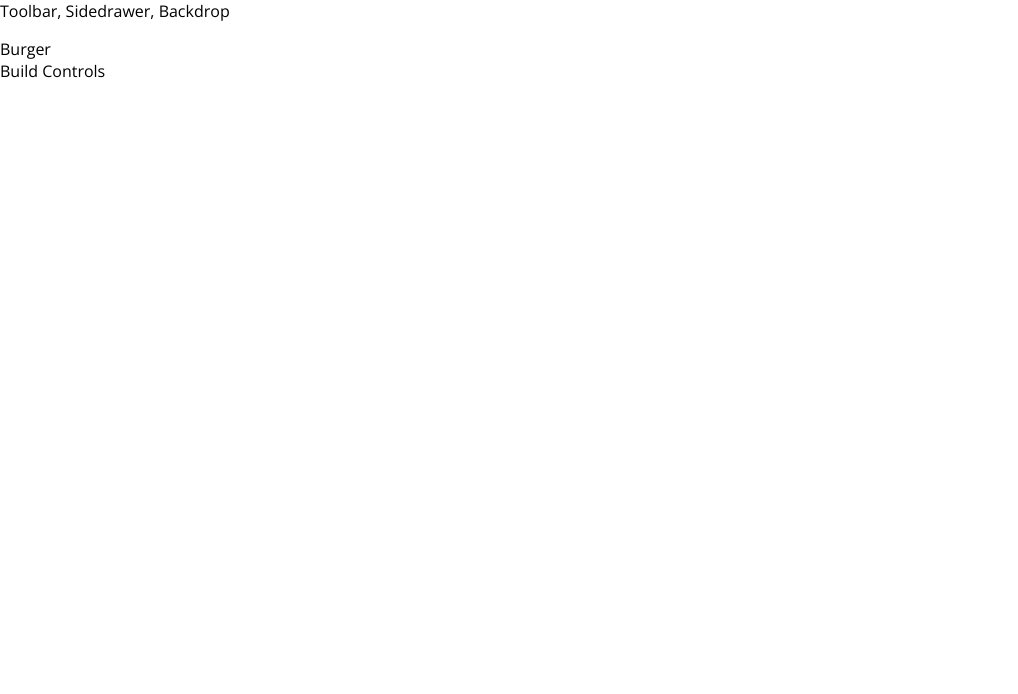
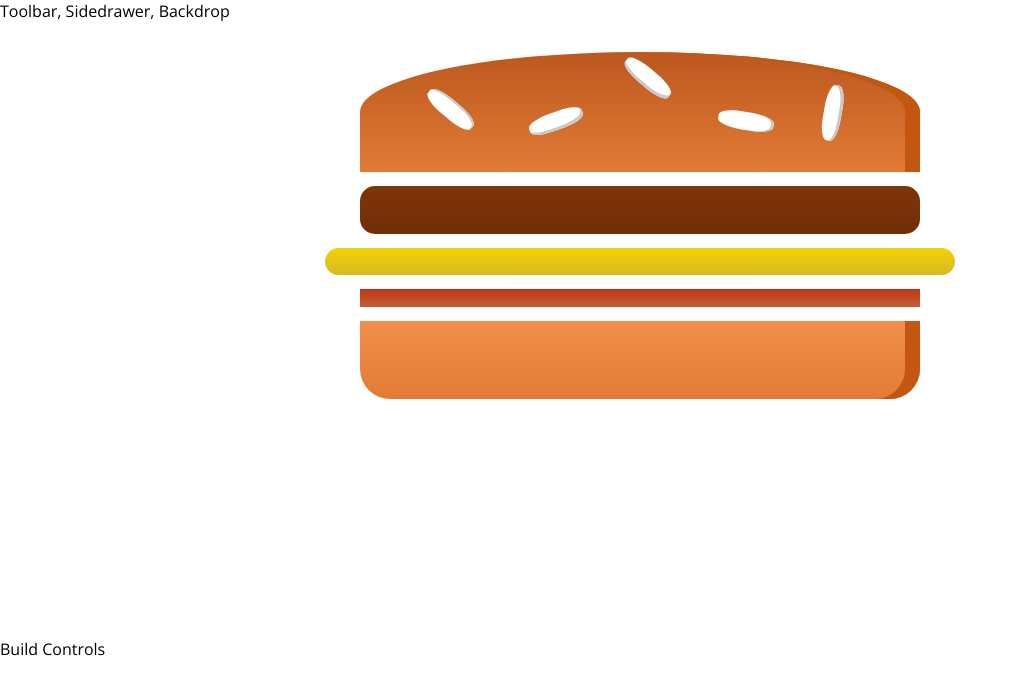
Before and after one commit to P-star-art/Burger-builder, a React (Create React App) app: page / in a window 1280 px wide. Shown: the top 694 px of the page, without its empty margins (0-1018 px from the left). Built offline with nearby package versions, Linux system fonts and the light colour scheme.

Commit message:
starting the burger component

```diff
--- a/src/App.js
+++ b/src/App.js
@@ -14,4 +14,4 @@
   }
 }
 
-export default App
+export default App;
--- a/src/components/Burger/Burger.js
+++ b/src/components/Burger/Burger.js
@@ -1,9 +1,17 @@
 import React from 'react';
+import classes from '../Burger/Burger.module.css';
+import BurgerIngredient from './BurgerIngredient/BurgerIngredient';
 
 const Burger = () => {
-    <div>
-
-    </div>
+    return (
+        <div className={classes.Burger}>
+            <BurgerIngredient type="bread-top" />
+            <BurgerIngredient type="meat" />
+            <BurgerIngredient type="cheese" />
+            <BurgerIngredient type="bacon" />
+            <BurgerIngredient type="bread-bottom" />
+        </div>
+    )
 }
 
 
--- /dev/null
+++ b/src/components/Burger/Burger.module.css
@@ -0,0 +1,23 @@
+.Burger{
+    width: 100%;
+    height: 250px;
+    margin: auto;
+    overflow: scroll;
+    text-align: center;
+    font-weight: bold;
+    font-size: 1.2rem;
+}
+
+@media(min-width: 500px) and (min-height: 400px){
+    .Burger{
+        width: 350px;
+        height: 300px;
+    }
+}
+
+@media(min-width: 1000px) and (min-height: 700px){
+    .Burger{
+        width: 700px;
+        height: 600px;
+    }
+}
--- a/src/constainers/BurgerBuilder/BurgerBuilder.js
+++ b/src/constainers/BurgerBuilder/BurgerBuilder.js
@@ -1,11 +1,12 @@
 import React, { Component } from 'react';
 import Auxiliary from '../../hoc/Auxiliary';
+import Burger from '../../components/Burger/Burger';
 
-export class BurgerBuilder extends Component {
+class BurgerBuilder extends Component {
     render() {
         return (
             <Auxiliary>
-                <div>Burger</div>
+                <Burger />
                 <div>Build Controls</div>
             </Auxiliary>
         )
```
Also changed, not shown: src/components/Burger/BurgerIngredient/BurgerIngredient.js (line endings or trailing spaces), 1 other file (tests, documents, lock files or other folders).
